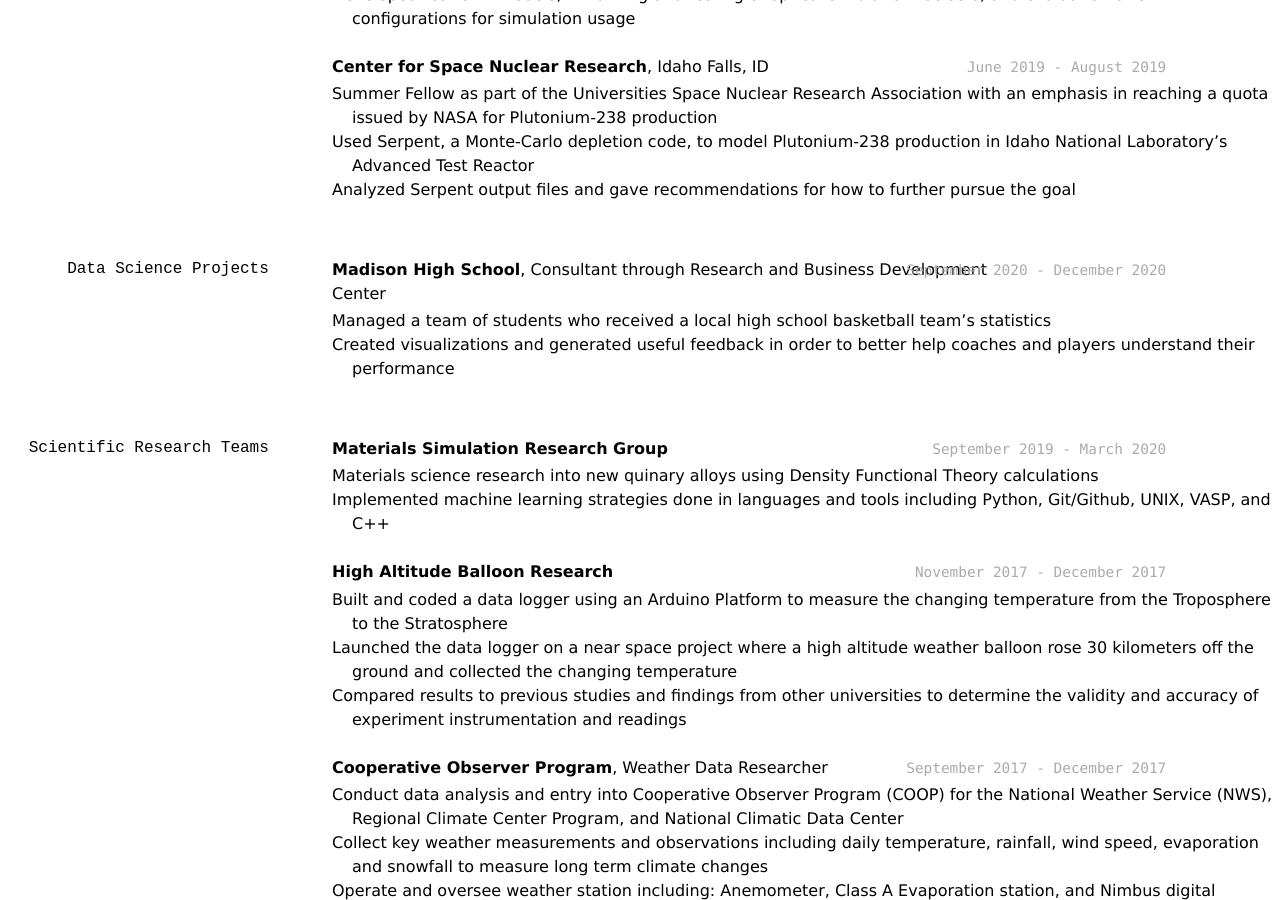
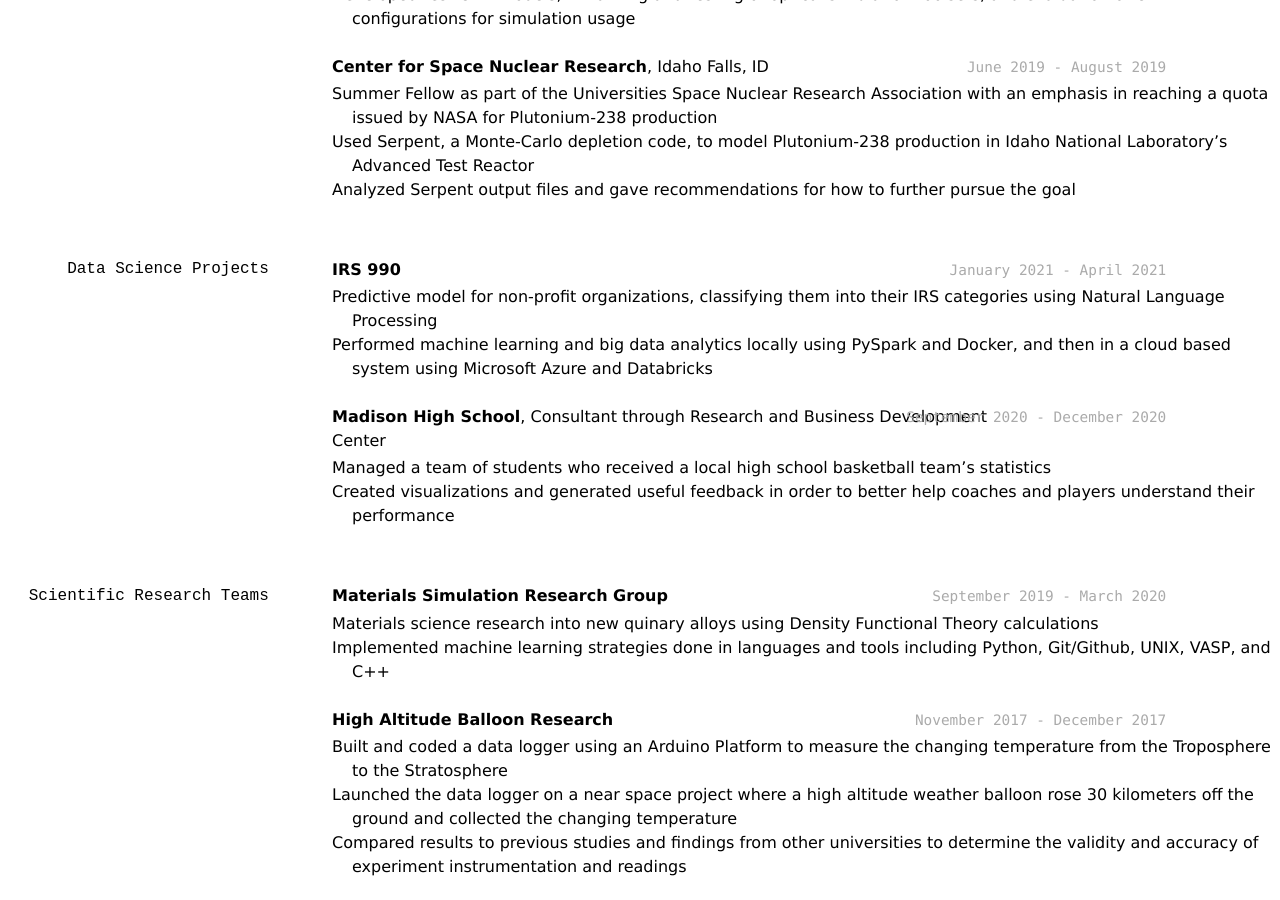
Before and after one commit to bradenburt/bburt_resume, a Jekyll site: the page built from docs/index.md, in a window 1280 px wide and 900 px high, scrolled down 406 px. Built offline with Jekyll 4.4.1, drawn with Linux system fonts in a browser that asks for light colours.

Commit message:
Adding some projects to my resume

```diff
--- a/docs/index.md
+++ b/docs/index.md
@@ -43,6 +43,13 @@ __Center for Space Nuclear Research__, Idaho Falls, ID
 
 ### Data Science Projects
 
+`January 2021 - April 2021`
+__IRS 990__
+
+- Predictive model for non-profit organizations, classifying them into their IRS categories using Natural Language Processing
+- Performed machine learning and big data analytics locally using PySpark and Docker, and then in a cloud based system using Microsoft Azure and Databricks
+-
+
 `September 2020 - December 2020`
 __Madison High School__, Consultant through Research and Business Development Center
 
```
